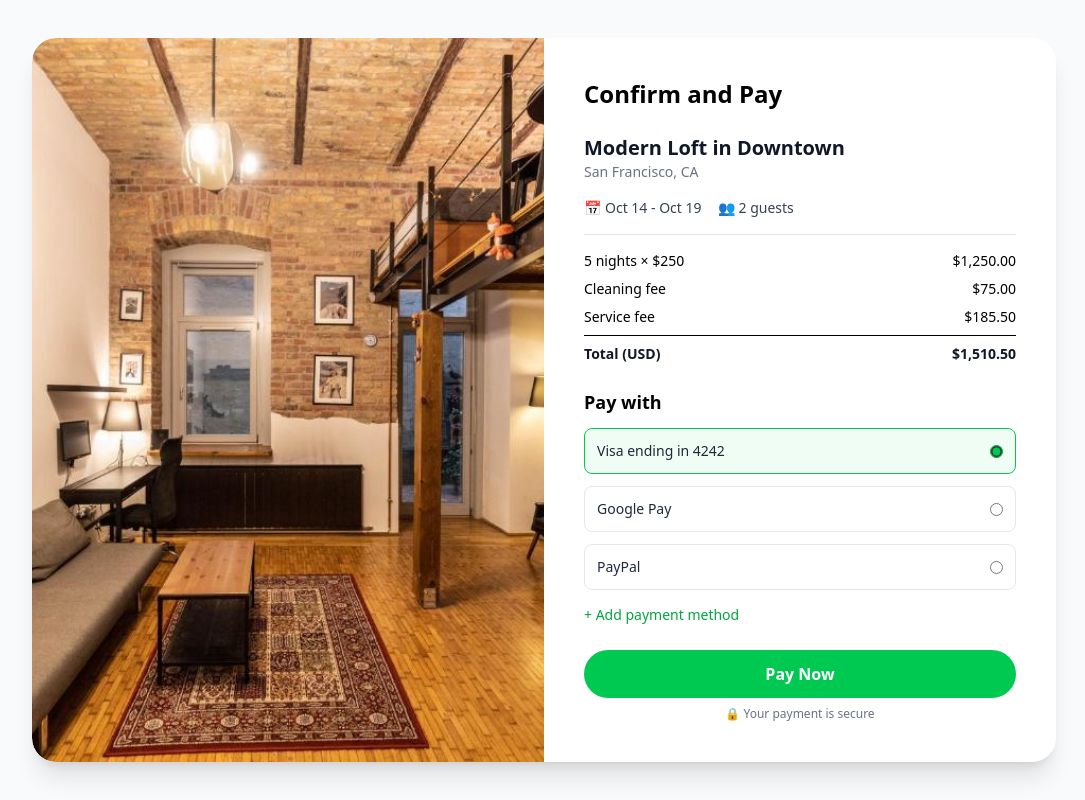
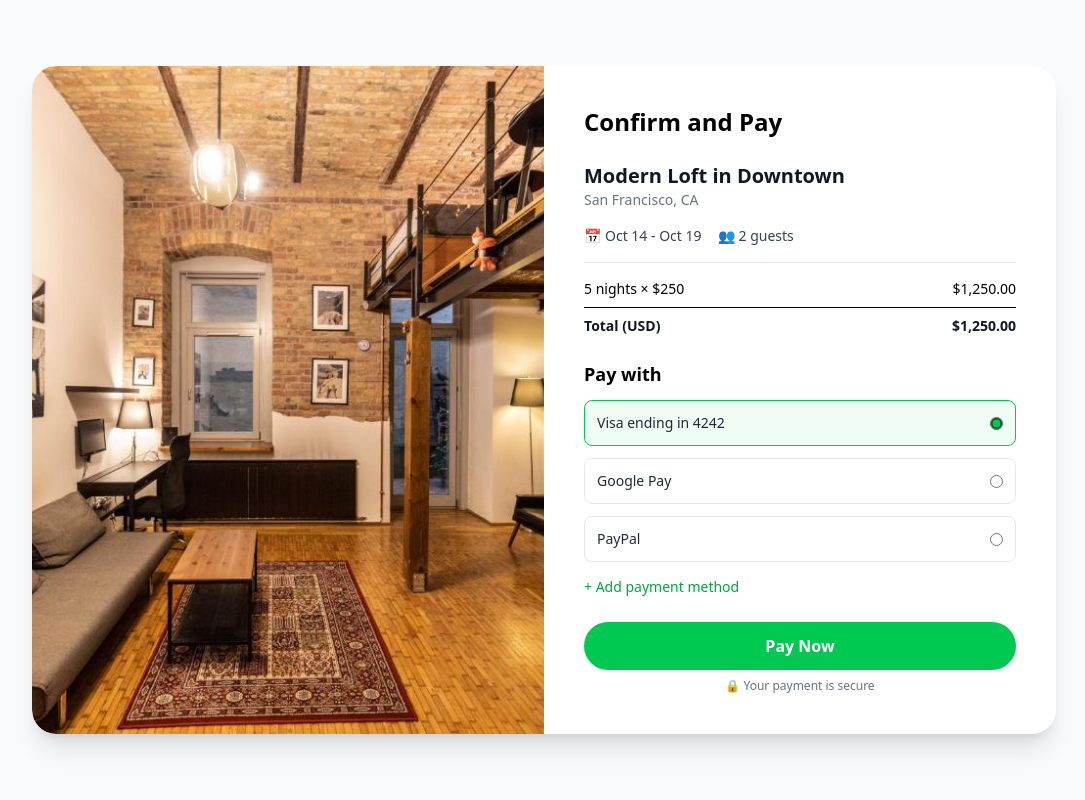
Before and after one commit to Kalebtron1/OpenStay, a React (Vite) app in the folder frontend/openstay/: page /checkout in a window 1280 px wide. Shown: the whole page, without its empty margins (96-1181 px from the left). Built offline with nearby package versions, Linux system fonts and the light colour scheme.

Commit message:
Remove fees

```diff
--- a/frontend/openstay/src/pages/Checkout.jsx
+++ b/frontend/openstay/src/pages/Checkout.jsx
@@ -36,18 +36,10 @@ export default function Checkout() {
                 <span>5 nights × $250</span>
                 <span>$1,250.00</span>
               </div>
-              <div className="flex justify-between">
-                <span>Cleaning fee</span>
-                <span>$75.00</span>
-              </div>
-              <div className="flex justify-between">
-                <span>Service fee</span>
-                <span>$185.50</span>
-              </div>
               <hr className="my-2" />
               <div className="flex justify-between font-semibold text-gray-900">
                 <span>Total (USD)</span>
-                <span>$1,510.50</span>
+                <span>$1,250.00</span>
               </div>
             </div>
           </div>
```
